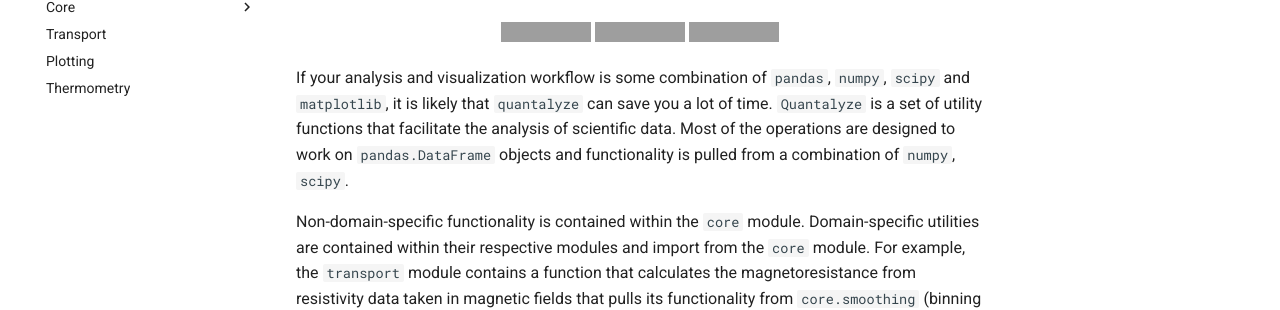
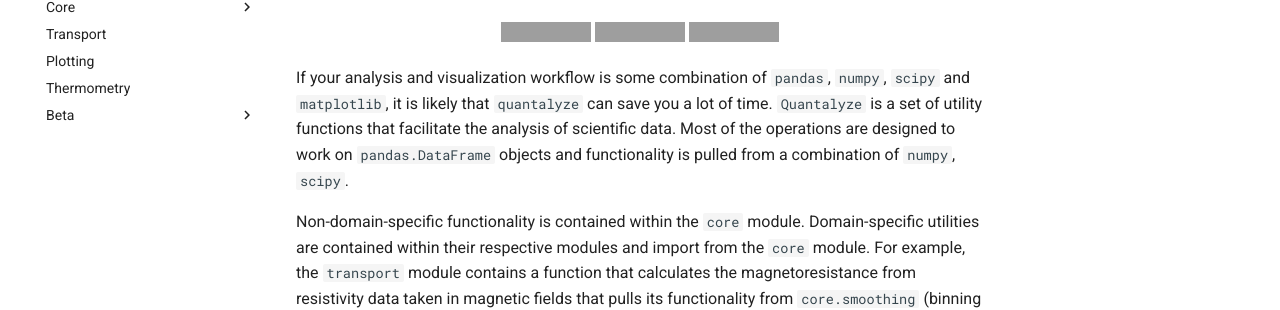
Before and after one commit to jakeayres/Quantalyze, an MkDocs documentation site: the page built from docs/index.md, in a window 1280 px wide. Shown: the part 158-468 px from the top of the page. Built offline with MkDocs 1.6.1 and Material for MkDocs 9.7.7, drawn with Linux system fonts in a browser that asks for light colours; grey boxes are pictures that could not be loaded.

Commit message:
Add beta section to docs navigation and create beta.md documentation

```diff
--- a/mkdocs.yml
+++ b/mkdocs.yml
@@ -12,6 +12,9 @@
   - Transport: transport.md
   - Plotting: plotting.md
   - Thermometry: thermometry.md
+  - Beta:
+      - Overview: beta.md
+
 theme:
   name: material
 plugins:
```
Also changed, not shown: docs/beta.md (added, +5 -0 lines).
